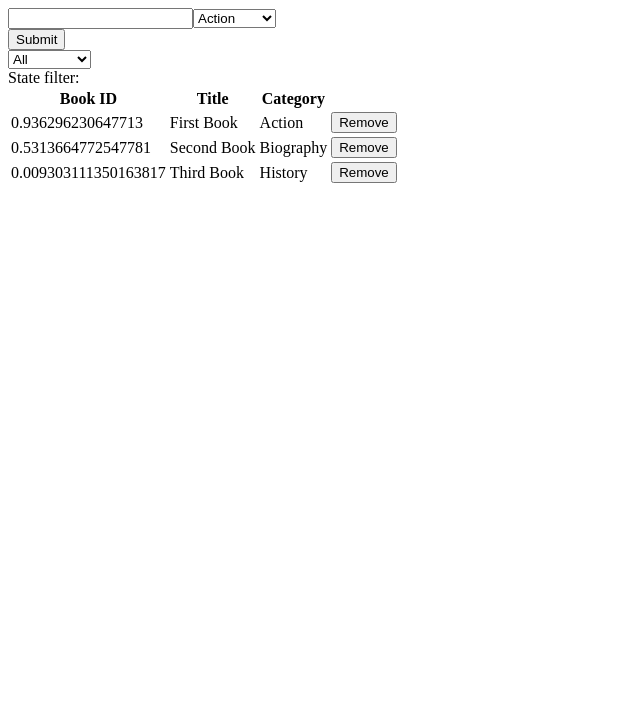
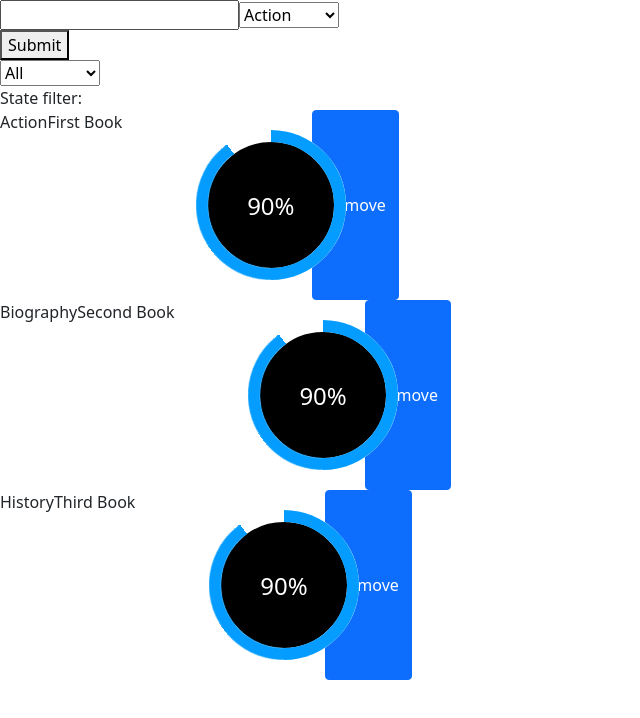
Before and after one commit to Byabasaija/bookstore_app, a React (Create React App) app: page / in a window 1280 px wide. Shown: the top 718 px of the page, without its empty margins (0-640 px from the left). Built offline with nearby package versions, Linux system fonts and the light colour scheme.

Commit message:
add boostrap, style the progress bar

```diff
--- a/public/index.html
+++ b/public/index.html
@@ -9,11 +9,14 @@
       content="Web site created using create-react-app"
     />
     <link rel="apple-touch-icon" href="%PUBLIC_URL%/logo192.png" />
+
+    <link href="https://cdn.jsdelivr.net/npm/bootstrap@5.0.2/dist/css/bootstrap.min.css" rel="stylesheet" integrity="sha384-EVSTQN3/azprG1Anm3QDgpJLIm9Nao0Yz1ztcQTwFspd3yD65VohhpuuCOmLASjC" crossorigin="anonymous">
     <title>Bookstore App</title>
   </head>
   <body>
     <noscript>You need to enable JavaScript to run this app.</noscript>
     <div id="root"></div>
 
+    <script src="https://cdn.jsdelivr.net/npm/bootstrap@5.0.2/dist/js/bootstrap.bundle.min.js" integrity="sha384-MrcW6ZMFYlzcLA8Nl+NtUVF0sA7MsXsP1UyJoMp4YLEuNSfAP+JcXn/tWtIaxVXM" crossorigin="anonymous"></script>
   </body>
 </html>
--- /dev/null
+++ b/src/components/Book.css
@@ -0,0 +1,137 @@
+.progress {
+    width: 150px;
+    height: 150px !important;
+    float: left;
+    line-height: 150px;
+    background: none;
+    margin: 20px;
+    box-shadow: none;
+    position: relative
+}
+
+.progress:after {
+    content: "";
+    width: 100%;
+    height: 100%;
+    border-radius: 50%;
+    border: 12px solid #fff;
+    position: absolute;
+    top: 0;
+    left: 0
+}
+
+.progress>span {
+    width: 50%;
+    height: 100%;
+    overflow: hidden;
+    position: absolute;
+    top: 0;
+    z-index: 1
+}
+
+.progress .progress-left {
+    left: 0
+}
+
+.progress .progress-bar {
+    width: 100%;
+    height: 100%;
+    background: none;
+    border-width: 12px;
+    border-style: solid;
+    position: absolute;
+    top: 0
+}
+
+.progress .progress-left .progress-bar {
+    left: 100%;
+    border-top-right-radius: 80px;
+    border-bottom-right-radius: 80px;
+    border-left: 0;
+    -webkit-transform-origin: center left;
+    transform-origin: center left
+}
+
+.progress .progress-right {
+    right: 0
+}
+
+.progress .progress-right .progress-bar {
+    left: -100%;
+    border-top-left-radius: 80px;
+    border-bottom-left-radius: 80px;
+    border-right: 0;
+    -webkit-transform-origin: center right;
+    transform-origin: center right;
+    animation: loading-1 1.8s linear forwards
+}
+
+.progress .progress-value {
+    width: 90%;
+    height: 90%;
+    border-radius: 50%;
+    background: #000;
+    font-size: 24px;
+    color: #fff;
+    line-height: 135px;
+    text-align: center;
+    position: absolute;
+    top: 5%;
+    left: 5%
+}
+
+.progress.blue .progress-bar {
+    border-color: #049dff
+}
+
+.progress.blue .progress-left .progress-bar {
+    animation: loading-2 1.5s linear forwards 1.8s
+}
+
+.progress.yellow .progress-bar {
+    border-color: #fdba04
+}
+
+.progress.yellow .progress-right .progress-bar {
+    animation: loading-3 1.8s linear forwards
+}
+
+.progress.yellow .progress-left .progress-bar {
+    animation: none
+}
+
+@keyframes loading-1 {
+    0% {
+        -webkit-transform: rotate(0deg);
+        transform: rotate(0deg)
+    }
+
+    100% {
+        -webkit-transform: rotate(180deg);
+        transform: rotate(180deg)
+    }
+}
+
+@keyframes loading-2 {
+    0% {
+        -webkit-transform: rotate(0deg);
+        transform: rotate(0deg)
+    }
+
+    100% {
+        -webkit-transform: rotate(144deg);
+        transform: rotate(144deg)
+    }
+}
+
+@keyframes loading-3 {
+    0% {
+        -webkit-transform: rotate(0deg);
+        transform: rotate(0deg)
+    }
+
+    100% {
+        -webkit-transform: rotate(135deg);
+        transform: rotate(135deg)
+    }
+}
--- a/src/components/Book.js
+++ b/src/components/Book.js
@@ -1,18 +1,42 @@
 import PropTypes from 'prop-types';
+import './Book.css';
 
 function Book(props) {
   const { book, removeHandler } = props;
 
   return (
 
-    <tr>
-      <td>{book.id}</td>
-      <td>{book.title}</td>
-      <td>{book.category}</td>
-      <td>
-        <button type="submit" onClick={() => removeHandler(book)}>Remove</button>
-      </td>
-    </tr>
+    <div className="d-flex">
+      <div>
+        {book.category}
+        {book.title}
+      </div>
+
+      <div className="row d-flex justify-content-center mt-100">
+        <div className="col-md-6">
+          <div className="progress blue">
+            {' '}
+            <span className="progress-left">
+              {' '}
+              <span className="progress-bar" />
+              {' '}
+            </span>
+            {' '}
+            <span className="progress-right">
+              {' '}
+              <span className="progress-bar" />
+              {' '}
+            </span>
+            <div className="progress-value">90%</div>
+          </div>
+
+        </div>
+      </div>
+
+      <button type="submit" onClick={() => removeHandler(book)} className="btn btn-primary">Remove</button>
+
+    </div>
+
   );
 }
 
--- a/src/containers/BooksList.js
+++ b/src/containers/BooksList.js
@@ -26,10 +26,8 @@ const BookList = (props) => {
         State filter:
         {filter1}
       </div>
-      <table>
-        <th>Book ID</th>
-        <th>Title</th>
-        <th>Category</th>
+
+      <div className="d-flex flex-column">
         {
             books.filter((book) => book.category === filter1 || filter1 === 'All' || filter1 === '').map((abook) => (
               <Book
@@ -41,7 +39,8 @@ const BookList = (props) => {
             ))
 
          }
-      </table>
+
+      </div>
     </div>
   );
 };
```
Also changed, not shown: 1 other file (tests, documents, lock files or other folders).
